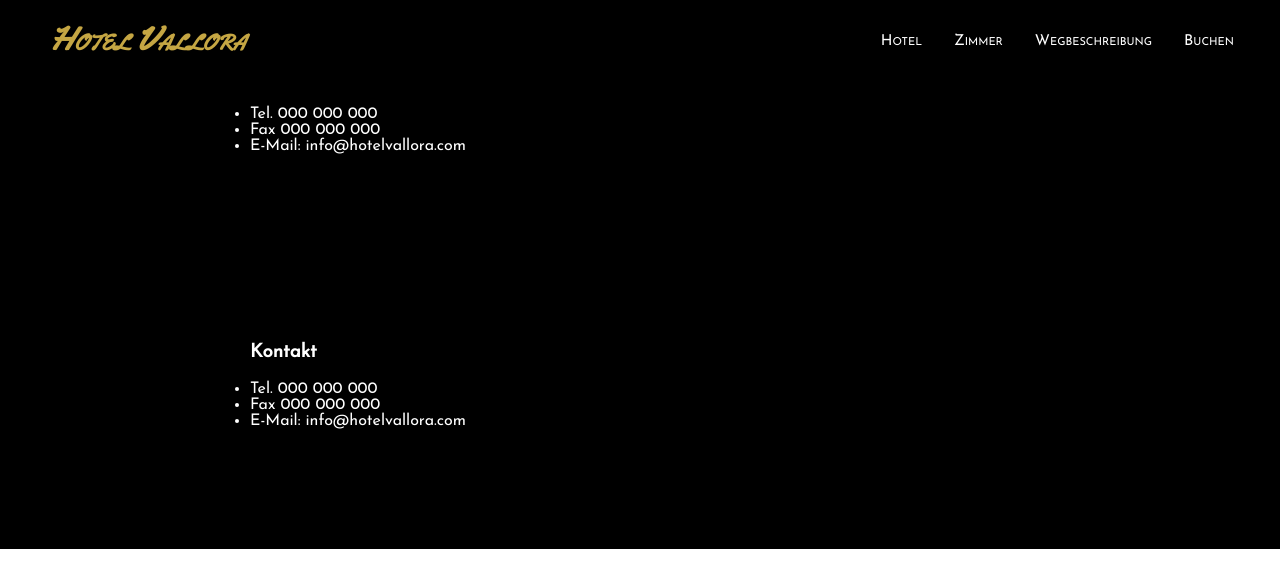
After one commit to chitter99/M104LB3WEB, a PHP site: template template/footer.php in a window 1280 px wide. The commit adds this page. Shown: the top 588 px of the page. Run offline with PHP 8.4, Linux system fonts and the light colour scheme; the template is opened without the code that fills it, so the values that code supplies are empty.

Commit message:
Added templates

```diff
--- a/public_html/css/main.css
+++ b/public_html/css/main.css
@@ -135,6 +135,17 @@
 	transform: translate(-50%, -50%);
 }
 
+.pageTitle{
+	text-shadow: -1px 0 black, 0 1px black, 1px 0 black, 0 -1px black;
+	color: white;
+	font-size: 3em;
+	text-align: center;
+	position: relative;
+	top: 50%;
+	left: 50%;
+	transform: translate(-50%, -50%);
+}
+
 footer {
 	position: relative;
 	bottom: 0px;
@@ -146,7 +157,7 @@
 }
 
 ul.list {
-	list-style-type: none;
+	list-style-: none;
 	padding: 0;
 	margin: 0;
 }
@@ -225,6 +236,9 @@
 	width: 47.5em;
 }
 
+.type{
+
+}
 
 form.form-list {
 
--- a/public_html/index.php
+++ b/public_html/index.php
@@ -10,7 +10,6 @@
     <meta charset="UTF-8">
     <title>Hotel Vallora | Wunderschönes Hotel</title>
     <link rel="stylesheet" type="text/css" href="css/main.css" />
-    <link rel="stylesheet" type="text/css" href="css/animations.css" />
 </head>
 <body>
 <header>
@@ -20,7 +19,7 @@
             <li><a href="#main">Hotel</a></li>
             <li><a href="#rooms">Zimmer</a></li>
             <li><a href="#path">Wegbeschreibung</a></li>
-            <li><a href="#events">Ausflüge</a></li>
+            <li><a href="rooms.php">Buchen</a></li>
         </ul>
     </nav>
 </header>
--- a/resources/config.php
+++ b/resources/config.php
@@ -6,9 +6,9 @@
     'absolute_path' => '...',
     'env' => 'dev', // dev, test, live
     'db' => [
-        'host' => 'localhost',
-        'user' => 'root',
-        'pass' => '',
+        'host' => '10.71.201.87',
+        'user' => 'hotel',
+        'pass' => '123456',
         'database' => 'hotel'
     ],
     'setup' => [
--- a/resources/lib/database.class.php
+++ b/resources/lib/database.class.php
@@ -1,7 +1,7 @@
 <?php
 
-class Database
-{
+class Database{
+
     protected $host;
     protected $user;
     protected $pass;
--- /dev/null
+++ b/template/footer.php
@@ -0,0 +1,16 @@
+<?php
+
+?>
+
+<footer>
+  <div>
+    <h3>Kontakt</h3>
+    <ul class="list">
+      <li>Tel. 000 000 000</li>
+      <li>Fax 000 000 000</li>
+      <li>E-Mail: info@hotelvallora.com</li>
+    </ul>
+  </div>
+</footer>
+</body>
+</html>
--- /dev/null
+++ b/template/header.php
@@ -0,0 +1,26 @@
+<?php
+
+
+
+?>
+
+<!DOCTYPE html>
+<html>
+<head>
+  <meta charset="UTF-8">
+  <title>Hotel Vallora | Wunderschönes Hotel</title>
+  <link rel="stylesheet" type="text/css" href="css/main.css" />
+</head>
+<body>
+<header>
+  <a href="#top"><h1>Hotel Vallora</h1></a>
+  <nav>
+    <ul>
+      <li><a href="#main">Hotel</a></li>
+      <li><a href="#rooms">Zimmer</a></li>
+      <li><a href="#path">Wegbeschreibung</a></li>
+      <li><a href="rooms.php">Buchen</a></li>
+    </ul>
+  </nav>
+</header>
+<div class="clear" id="top"></div>
```
Also changed, not shown: public_html/rooms.php (+7 -9 lines). Lines whose indentation alone changed are shown as unchanged.
